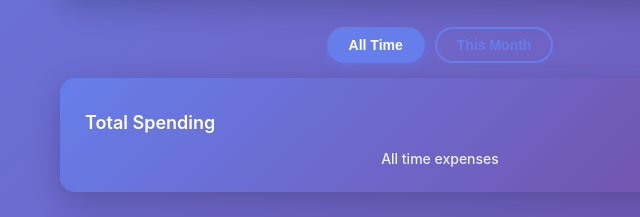
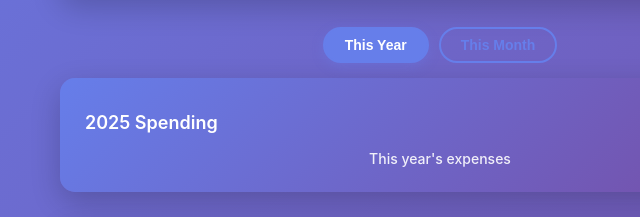
Before and after one commit to cotterjd/expense_tracking_claude3.7, a website: page index.html in a window 1280 px wide. Shown: the part 413-630 px from the top of the page, 200-840 px from the left. Drawn offline with Linux system fonts and the light colour scheme.

Commit message:
change all time view to year view

```diff
--- a/app.js
+++ b/app.js
@@ -3,7 +3,7 @@ class BudgetApp {
         this.categories = this.loadCategories();
         this.expenses = this.loadExpenses();
         this.currentExpense = null;
-        this.currentView = 'all-time'; // Track current view
+        this.currentView = 'year'; // Track current view - changed from 'all-time'
 
         this.initializeEventListeners();
         this.renderCategories();
@@ -99,8 +99,8 @@ class BudgetApp {
         });
 
         // View toggle buttons
-        document.getElementById('all-time-view').addEventListener('click', () => {
-            this.switchView('all-time');
+        document.getElementById('year-view').addEventListener('click', () => {
+            this.switchView('year');
         });
 
         document.getElementById('month-view').addEventListener('click', () => {
@@ -210,15 +210,22 @@ class BudgetApp {
     getCategoryTotal(category) {
         let filteredExpenses = this.expenses.filter(expense => expense.category === category);
 
+        const now = new Date();
+        const currentYear = now.getFullYear();
+
         if (this.currentView === 'month') {
-            const now = new Date();
             const currentMonth = now.getMonth();
-            const currentYear = now.getFullYear();
 
             filteredExpenses = filteredExpenses.filter(expense => {
                 const expenseDate = new Date(expense.date);
                 return expenseDate.getMonth() === currentMonth &&
                        expenseDate.getFullYear() === currentYear;
+            });
+        } else {
+            // Year view - filter by current year
+            filteredExpenses = filteredExpenses.filter(expense => {
+                const expenseDate = new Date(expense.date);
+                return expenseDate.getFullYear() === currentYear;
             });
         }
 
@@ -384,12 +391,12 @@ class BudgetApp {
     updateRunningTotal() {
         let filteredExpenses;
         let label, subtitle;
+        const now = new Date();
+        const currentYear = now.getFullYear();
 
         if (this.currentView === 'month') {
             // Filter expenses for current month
-            const now = new Date();
             const currentMonth = now.getMonth();
-            const currentYear = now.getFullYear();
 
             filteredExpenses = this.expenses.filter(expense => {
                 const expenseDate = new Date(expense.date);
@@ -400,10 +407,14 @@ class BudgetApp {
             label = `${now.toLocaleString('default', { month: 'long' })} ${currentYear}`;
             subtitle = 'This month\'s expenses';
         } else {
-            // All time view
-            filteredExpenses = this.expenses;
-            label = 'Total Spending';
-            subtitle = 'All time expenses';
+            // Year view - filter expenses for current year
+            filteredExpenses = this.expenses.filter(expense => {
+                const expenseDate = new Date(expense.date);
+                return expenseDate.getFullYear() === currentYear;
+            });
+
+            label = `${currentYear} Spending`;
+            subtitle = 'This year\'s expenses';
         }
 
         const total = filteredExpenses.reduce((sum, expense) => sum + expense.amount, 0);
--- a/index.html
+++ b/index.html
@@ -36,7 +36,7 @@
             <!-- Running Total Section -->
             <div class="total-section">
                 <div class="view-toggles">
-                    <button id="all-time-view" class="view-btn active">All Time</button>
+                    <button id="year-view" class="view-btn active">This Year</button>
                     <button id="month-view" class="view-btn">This Month</button>
                 </div>
                 <div class="total-card">
```
